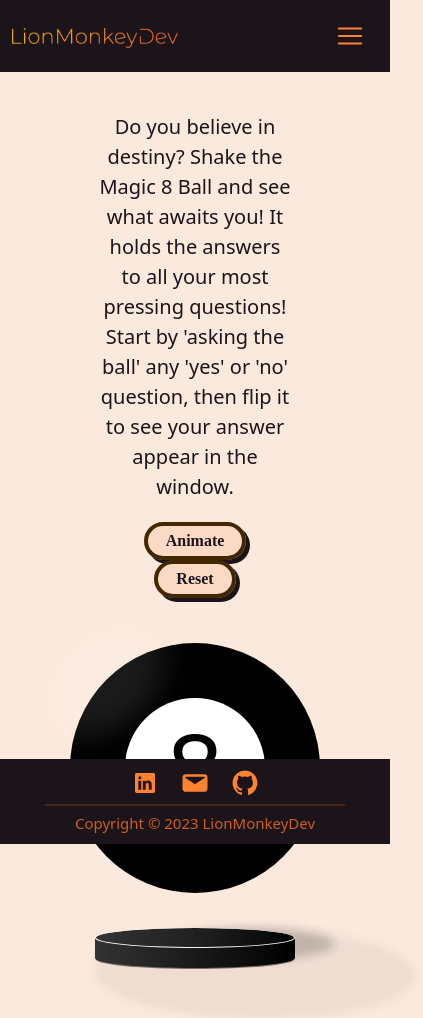
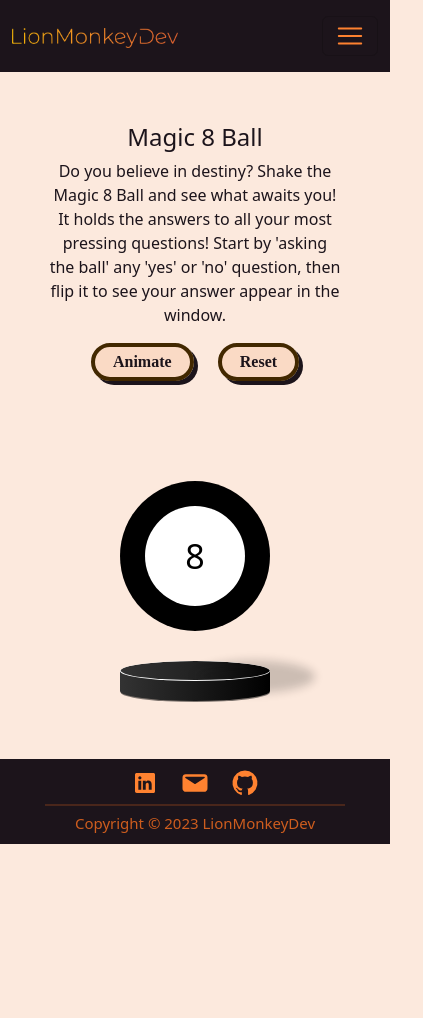
Before and after one commit to LionMonk3y/lionMonkeyDevPortfolio, a plain HTML site: page myProjects/magic8Ball/index.html in a window 390 px wide. Shown: the whole page, 423 px wide, since content can reach past the window. After the commit the page ends 844 px from the top, so only its background shows below. Drawn offline with nearby package versions, Linux system fonts and the light colour scheme.

Commit message:
RWD_v0.5 Magic 8 Ball page (all resolutions)

```diff
--- a/myProjects/magic8Ball/index.html
+++ b/myProjects/magic8Ball/index.html
@@ -36,7 +36,7 @@
     </div>
   </nav>
 
-  <div class="description col-6">
+  <div class="description col-9 col-sm-8 col-md-7 col-lg-6 col-xl-5 col-xxl-4">
     <h1 id="title">Magic 8 Ball</h1>
     <p>
       Do you believe in destiny? Shake the Magic 8 Ball and see what awaits
@@ -49,14 +49,13 @@
       <button class="superButton" onclick="resetBall()">Reset</button>
     </div>
   </div>
+
   <div class="box">
     <div class="eightBall" id="ball">
       <div class="front-side">
         <span class="number">8</span>
       </div>
       <div class="back-side" id="response">
-        <!-- <span class="answerColor">
-        </span> -->
       </div>
     </div>
 
@@ -67,6 +66,7 @@
       <div class="sphere-shadow"></div>
     </div>
   </div>
+
 
   <!-- FOOTER -->
 
--- a/myProjects/magic8Ball/magic8ball_styles.scss
+++ b/myProjects/magic8Ball/magic8ball_styles.scss
@@ -41,6 +41,7 @@ $height: 30px;
     color: $myOrange;
     font-family: myFontShort;
     font-size: 16px;
+    padding: 0px 10px;
     .nav-link {
       color: $myOrange;
     }
@@ -68,9 +69,14 @@ body {
     // justify-content: center;
     // align-items: center;
     margin: 20px;
-    font-size: 12px;
     color: $myBrown;
     text-align: center;
+    h1 {
+      font-size: 24px;
+    }
+    p {
+      font-size: 16px;
+    }
   }
 }
 
@@ -110,6 +116,8 @@ body {
     display: flex;
     justify-content: center;
     align-items: center;
+    text-align: center;
+    text-justify: inter-word;
     height: 200px;
     width: 200px;
     border-radius: 50%;
@@ -157,6 +165,7 @@ body {
 }
 
 .platform {
+  margin-bottom: 100px;
   width: 300px;
   position: relative;
   // top: 200%;
@@ -176,7 +185,7 @@ body {
 
     &::before {
       position: absolute;
-      top: -80%;
+      // top: -80%;
       left: 50%;
       content: "";
       width: 200%;
@@ -243,19 +252,19 @@ body {
     z-index: -1;
   }
 
-  .sphere-shadow {
-    position: absolute;
-    top: -20%;
-    left: 30%;
-    width: 320px;
-    height: 90px;
-    border-radius: 50%;
-    background: rgba(0, 0, 0, 0.05);
-    transform: skewX(10deg);
-    filter: blur(5px);
-    z-index: -2;
-    animation: big-shadow 5s ease-in-out infinite alternate;
-  }
+  // .sphere-shadow {
+  //   position: absolute;
+  //   top: -20%;
+  //   left: 30%;
+  //   width: 320px;
+  //   height: 90px;
+  //   border-radius: 50%;
+  //   background: rgba(0, 0, 0, 0.05);
+  //   transform: skewX(10deg);
+  //   filter: blur(5px);
+  //   z-index: -2;
+  //   animation: big-shadow 5s ease-in-out infinite alternate;
+  // }
 }
 .shake {
   animation: shake 1s linear infinite;
@@ -308,27 +317,27 @@ footer {
   }
 }
 
-@keyframes big-shadow {
-  0% {
-    top: -20%;
-    left: 30%;
-  }
-  100% {
-    top: 0%;
-    left: 0%;
-  }
-}
+// @keyframes big-shadow {
+//   0% {
+//     top: -20%;
+//     left: 30%;
+//   }
+//   100% {
+//     top: 0%;
+//     left: 0%;
+//   }
+// }
 
-@keyframes small-shadow {
-  0% {
-    top: -80%;
-    left: 50%;
-  }
-  100% {
-    top: -30%;
-    left: 20%;
-  }
-}
+// @keyframes small-shadow {
+//   0% {
+//     top: -80%;
+//     left: 50%;
+//   }
+//   100% {
+//     top: -30%;
+//     left: 20%;
+//   }
+// }
 
 @keyframes shake {
   0% {
@@ -382,85 +391,52 @@ footer {
   }
 }
 
-@media (min-width: 1280px) {
+@media (min-width: 1200px) {
   .navbar {
     .nav-item {
       font-size: 25px;
     }
     img {
-      height: 25px;
+      height: 30px;
     }
   }
   .description {
-    margin: 30px;
     color: $myBrown;
-    text-align: center;
     h1 {
       margin-bottom: 50px;
-      font-size: 40px;
     }
     p {
       margin-bottom: 50px;
-      font-size: 20px;
     }
   }
 
   .box {
     margin-top: 100px;
+  }
+}
+
+@media (max-width: 1199px) {
   .eightBall {
-      width: 300px;
-      height: 300px;
+    margin-top: 50px;
+    width: 250px;
+    height: 250px;
     .front-side {
       width: 150px;
       height: 150px;
       .number {
-          font-size: 75px;
+        font-size: 54px;
       }
     }
+    &:after {
+      display: none;
+    }
+    .back-side {
+      height: 150px;
+      width: 150px;
     }
   }
   .platform {
     width: 250px;
-  }
-}
-
-@media (max-width: 1199px) {
-  #title {
-    padding: 20px;
-    color: $myBrown;
-    font-size: 40px;
-  }
-  .description {
-    margin: 30px;
-    color: $myBrown;
-    text-align: center;
-    h1 {
-      margin: 0px;
-      font-size: 30px;
-    }
-    p {
-      margin: 20px 0px;
-      font-size: 20px;
-    }
-  }
-
-  .eightBall {
-    width: 250px;
-    height: 250px;
-    .front-side {
-      width: 140px;
-      height: 140px;
-    }
-    .back-side {
-      display: flex;
-      justify-content: center;
-      align-items: center;
-      height: 200px;
-      width: 200px;
-    }
-  }
-  .platform {
-    width: 200px;
     &__cy {
       height: 20px;
     }
@@ -468,57 +444,28 @@ footer {
       height: 20px;
     }
   }
-
-  @keyframes up-and-down {
-    0% {
-      transform: translate(-50%, -10%);
-    }
-    100% {
-      transform: translate(-50%, 10%);
-    }
-  }
-}
-
-// @media (max-width: 1199px) {
-//   .eightBall{
-//     width: 200px;
-//     height: 200px;
-//   }
-// }
-// @media (max-width: 998px) {
-//   .eightBall{
-//     width: 200px;
-//     height: 200px;
-//   }
-// }
-
-// @media (max-width: 767.98px) {
-//   .eightBall{
-//     width: 200px;
-//     height: 200px;
-//   }
-// }
-
-@media (min-width: 1350px) {
-
-}
-
-@media (max-width: 1199px) {
-
-}
-
-@media (max-width: 998px) {
-
 }
 
 @media (max-width: 767.98px) {
-
+  .eightBall {
+    width: 150px;
+    height: 150px;
+    .front-side {
+      width: 100px;
+      height: 100px;
+      .number {
+        font-size: 34px;
       }
-
-@media (max-width: 657px) {
-
     }
-
-@media (max-width: 575.98px) {
-
+    .back-side {
+      height: 100px;
+      width: 100px;
     }
+    #response {
+      font-size: 16px !important;
+    }
+  }
+  .platform {
+    width: 150px;
+  }
+}
```
Also changed, not shown: myProjects/magic8Ball/magic8ball_styles.css, 1 other file. Lines whose indentation alone changed are shown as unchanged.
